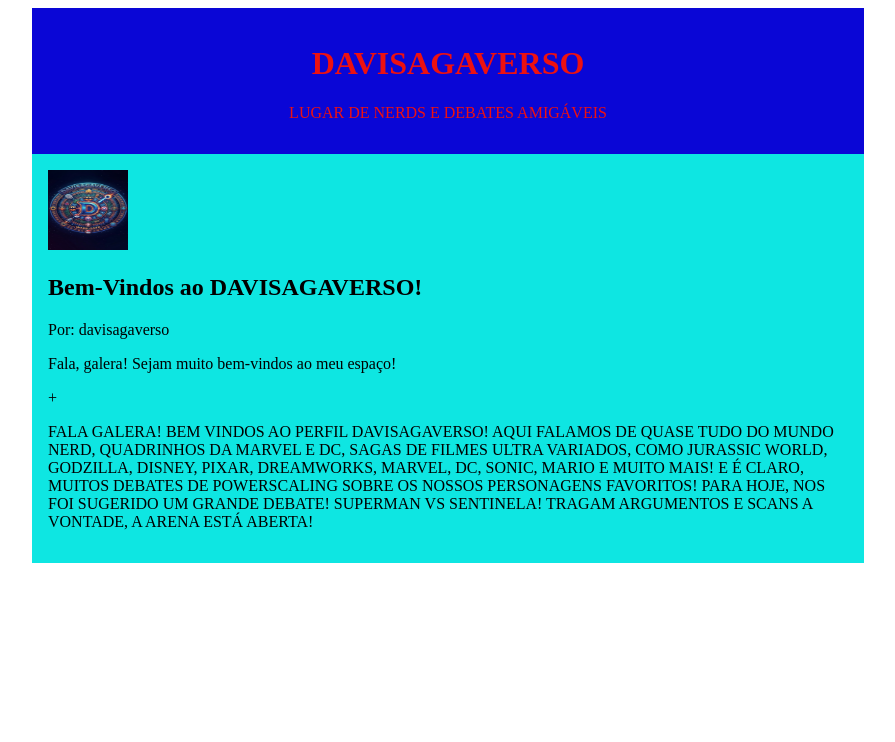
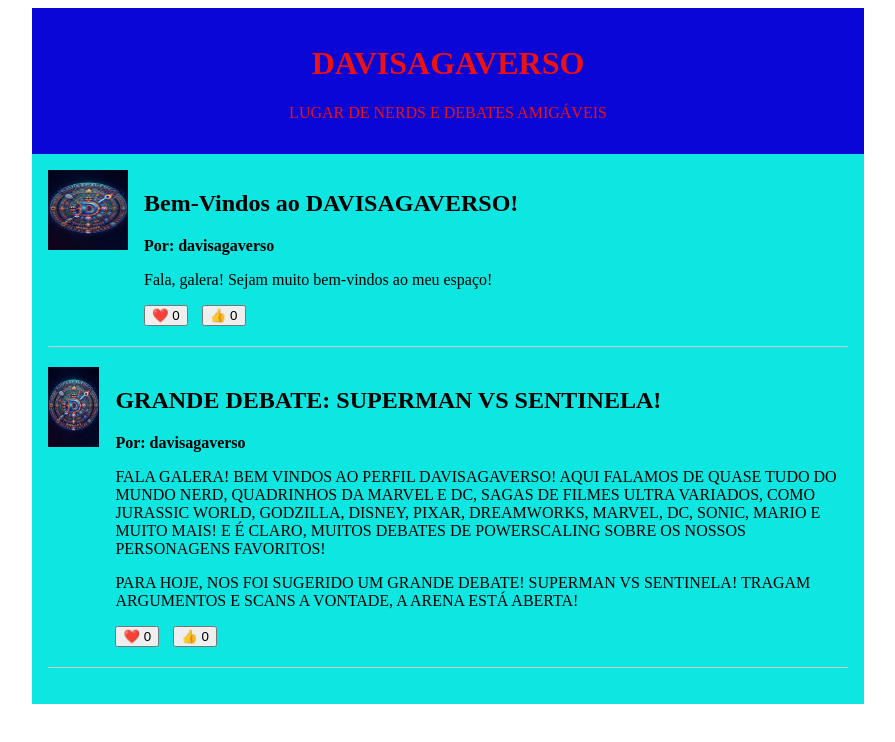
Before and after one commit to daviisrael-boop/meu-blog, a plain HTML site: page index.html in a window 1280 px wide. Shown: the whole page, without its empty margins (192-1087 px from the left). Drawn offline with Linux system fonts and the light colour scheme.

Commit message:
Update index.html

```diff
--- a/index.html
+++ b/index.html
@@ -1,41 +1,104 @@
 
 <!DOCTYPE html>
 <html lang="pt-br">
+
 <head>
     <meta charset="UTF-8">
-<meta name="viewport" content="width=device-width, initial-scale=1.0"> <title>Blog</title>
+    <meta name="viewport" content="width=device-width, initial-scale=1.0">
+    <title>DAVISAGAVERSO - Blog</title>
     <style>
-header{
-background-color: #0a06d6;
-color: #ed1111;
+        header {
+            background-color: #0a06d6; /* Sua cor de fundo do header */
+            color: #ed1111; /* Sua cor de texto do header */
             text-align: center;
             max-width: 800px;
             margin: 0 auto;
             padding: 16px;
         }
-main{
-background-color: #0ee6e2;
-color: #000000;
+
+        main {
+            background-color: #0ee6e2; /* Sua cor de fundo do main */
+            color: #000000; /* Sua cor de texto do main */
             max-width: 800px;
             margin: 0 auto;
             padding: 16px;
         }
-img{
+        article{
+            display: flex;
+            align-items: flex-start; /* Alinha a imagem ao topo do texto */
+            margin-bottom: 20px; /* Espaço entre os posts */
+            border-bottom: 1px solid #ccc; /* Linha divisória opcional */
+            padding-bottom: 20px;
+        }
+
+        img {
             width: 80px;
             height: 80px;
+            margin-right: 16px; /* Espaço entre a imagem e o texto */
+        }
+
+        .artigo-autor {
+            font-weight: bold;
+        }
+
+        button {
+            margin-right: 10px; /* Espaço entre os botões */
+            cursor: pointer;
         }
     </style>
 </head>
+
 <body>
     <header>
         <h1>DAVISAGAVERSO</h1>
-<p>LUGAR DE NERDS E DEBATES AMIGÁVEIS</p> </header>
+        <p>LUGAR DE NERDS E DEBATES AMIGÁVEIS</p>
+    </header>
     <main>
-<img src="logo.png" alt="descrição"> <h2>Bem-Vindos ao DAVISAGAVERSO!</h2>
-<p>Por: davisagaverso</p>
-<p>Fala, galera! Sejam muito bem-vindos ao meu espaço!</p> +
-<p>FALA GALERA! BEM VINDOS AO PERFIL DAVISAGAVERSO! AQUI FALAMOS DE QUASE TUDO DO MUNDO NERD, QUADRINHOS DA MARVEL E DC, SAGAS DE FILMES ULTRA VARIADOS, COMO JURASSIC WORLD, GODZILLA, DISNEY, PIXAR, DREAMWORKS, MARVEL, DC, SONIC, MARIO E MUITO MAIS! E É CLARO, MUITOS DEBATES DE POWERSCALING SOBRE OS NOSSOS PERSONAGENS FAVORITOS!
-PARA HOJE, NOS FOI SUGERIDO UM GRANDE DEBATE! SUPERMAN VS SENTINELA! TRAGAM ARGUMENTOS E SCANS A VONTADE, A ARENA ESTÁ ABERTA!</p>
+        <article>
+                        <img src="logo.png"
+                alt="Logo do canal Davisagaverso">
+            <div>
+                <h2>Bem-Vindos ao DAVISAGAVERSO!</h2>
+                <p class="artigo-autor">Por: davisagaverso</p>
+                <p>Fala, galera! Sejam muito bem-vindos ao meu espaço!</p>
+                <button>❤️ <span>0</span></button>
+                <button>👍 <span>0</span></button>
+            </div>
+        </article>
+        <article>
+                        <img src="logo.png"
+                alt="Imagem ilustrativa para o debate Superman vs Sentinela">
+            <div>
+                <h2>GRANDE DEBATE: SUPERMAN VS SENTINELA!</h2>
+                <p class="artigo-autor">Por: davisagaverso</p>
+                <p>FALA GALERA! BEM VINDOS AO PERFIL DAVISAGAVERSO! AQUI FALAMOS DE QUASE TUDO DO MUNDO NERD, QUADRINHOS DA MARVEL E DC, SAGAS DE FILMES ULTRA VARIADOS, COMO JURASSIC WORLD, GODZILLA, DISNEY, PIXAR, DREAMWORKS, MARVEL, DC, SONIC, MARIO E MUITO MAIS! E É CLARO, MUITOS DEBATES DE POWERSCALING SOBRE OS NOSSOS PERSONAGENS FAVORITOS!</p>
+                <p>PARA HOJE, NOS FOI SUGERIDO UM GRANDE DEBATE! SUPERMAN VS SENTINELA! TRAGAM ARGUMENTOS E SCANS A VONTADE, A ARENA ESTÁ ABERTA!</p>
+                <button>❤️ <span>0</span></button>
+                <button>👍 <span>0</span></button>
+            </div>
+        </article>
     </main>
 </body>
+<script>
+    const botoes = document.querySelectorAll("button");
+
+    botoes.forEach(function (botao) {
+        let curtiu = false;
+        botao.addEventListener("click", botaoClicado);
+        function botaoClicado() {
+            console.log("fui clicado");
+            let texto = botao.querySelector("span");
+            if (curtiu === false){
+                texto.textContent++;
+                curtiu = true;
+            } else{
+                texto.textContent--;
+                curtiu = false;
+            }
+        }
+    })
+
+
+</script>
+
 </html>
```
Lines whose indentation alone changed are shown as unchanged.
